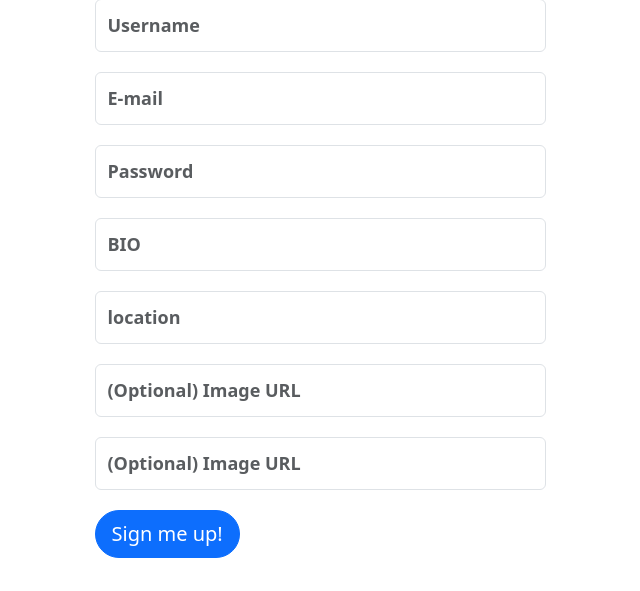
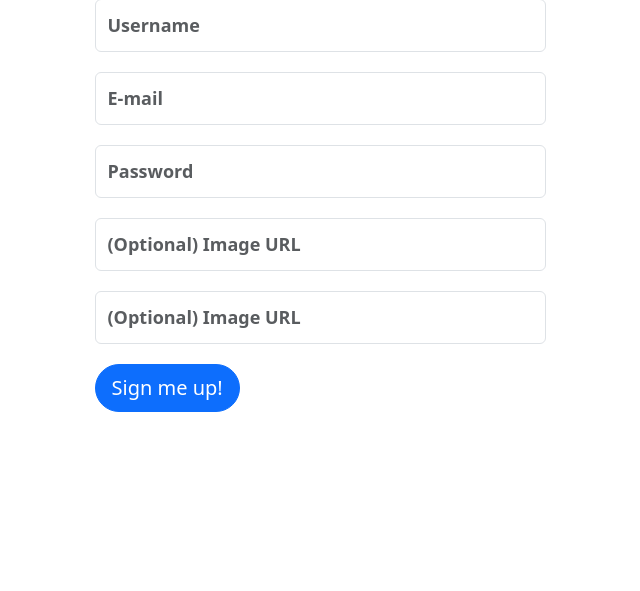
Before and after one commit to ibdao/flask-warbler, a Flask app: page /signup in a window 1280 px wide. Shown: the part 209-800 px from the top of the page, without its empty margins (320-960 px from the left). Run offline with Flask 2, Linux system fonts and the light colour scheme; some libraries are stand-ins or nearby versions.

Commit message:
on to step six

```diff
--- a/app.py
+++ b/app.py
@@ -12,6 +12,7 @@ load_dotenv()
 
 CURR_USER_KEY = "curr_user"
 
+
 app = Flask(__name__)
 
 # Get DB_URI from environ variable (useful for production/testing) or,
@@ -20,7 +21,7 @@ app.config['SQLALCHEMY_DATABASE_URI'] = (
     os.environ['DATABASE_URL'].replace("postgres://", "postgresql://"))
 app.config['SQLALCHEMY_TRACK_MODIFICATIONS'] = False
 app.config['SQLALCHEMY_ECHO'] = False
-app.config['DEBUG_TB_INTERCEPT_REDIRECTS'] = False
+app.config['DEBUG_TB_INTERCEPT_REDIRECTS'] = True
 app.config['SECRET_KEY'] = os.environ['SECRET_KEY']
 toolbar = DebugToolbarExtension(app)
 
@@ -38,7 +39,7 @@ def add_user_to_g():
 
     if CURR_USER_KEY in session:
         g.user = User.query.get(session[CURR_USER_KEY])
-
+        g.csrf_form = CSRFProtectForm()
     else:
         g.user = None
 
@@ -77,8 +78,6 @@ def signup():
             user = User.signup(
                 username=form.username.data,
                 password=form.password.data,
-                bio = form.bio.data,
-                location = form.location.data,
                 email=form.email.data,
                 image_url=form.image_url.data or User.image_url.default.arg,
             )
@@ -121,11 +120,12 @@ def login():
 def logout():
     """Handle logout of user and redirect to homepage."""
 
-    form = CSRFProtectForm()
+    form = g.csrf_form
 
     if form.validate_on_submit():
+        do_logout()
         flash("Log out successful")
-        session.pop(CURR_USER_KEY, None)
+
 
     return redirect("/login")
     # DO NOT CHANGE METHOD ON ROUTE
--- a/forms.py
+++ b/forms.py
@@ -15,8 +15,6 @@ class UserAddForm(FlaskForm):
     username = StringField('Username', validators=[DataRequired()])
     email = StringField('E-mail', validators=[DataRequired(), Email()])
     password = PasswordField('Password', validators=[Length(min=6)])
-    bio = StringField('BIO', validators=[Optional()])
-    location = StringField('location', validators=[Optional()])
     image_url = StringField('(Optional) Image URL')
     header_image_url= StringField('(Optional) Image URL')
 
--- a/templates/base.html
+++ b/templates/base.html
@@ -59,6 +59,7 @@
         <li><a href="/messages/new">New Message</a></li>
         <li>
           <form method="POST" action="/logout">
+            {{ g.csrf_form.hidden_tag() }}
             <button type="submit" class="btn-link">Log out</button>
           </form>
         </li>
--- a/templates/users/index.html
+++ b/templates/users/index.html
@@ -44,7 +44,7 @@
               {% endif %}
 
             </div>
-            <p class="card-bio">BIO HERE</p>
+            <p class="card-bio">{{user.bio}}</p>
           </div>
         </div>
       </div>
```
